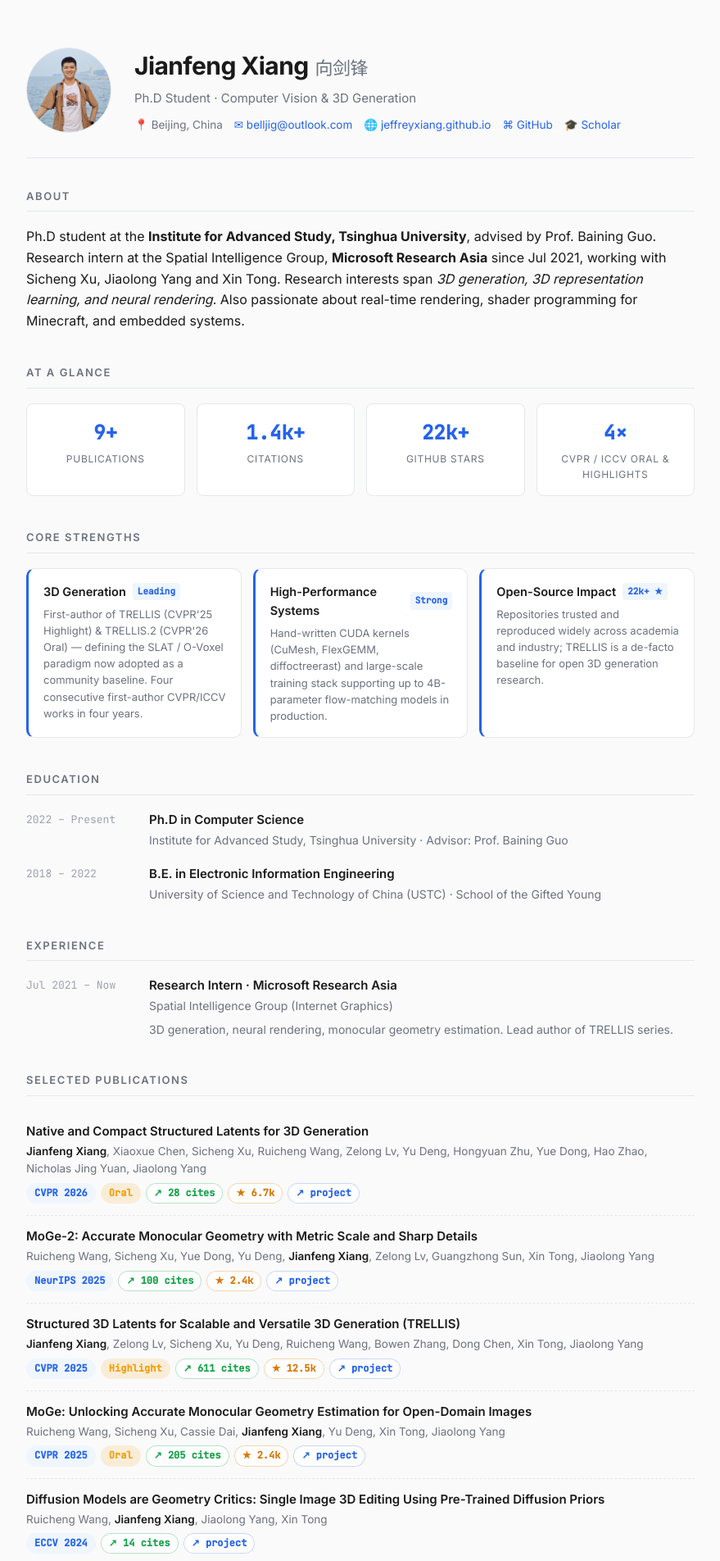
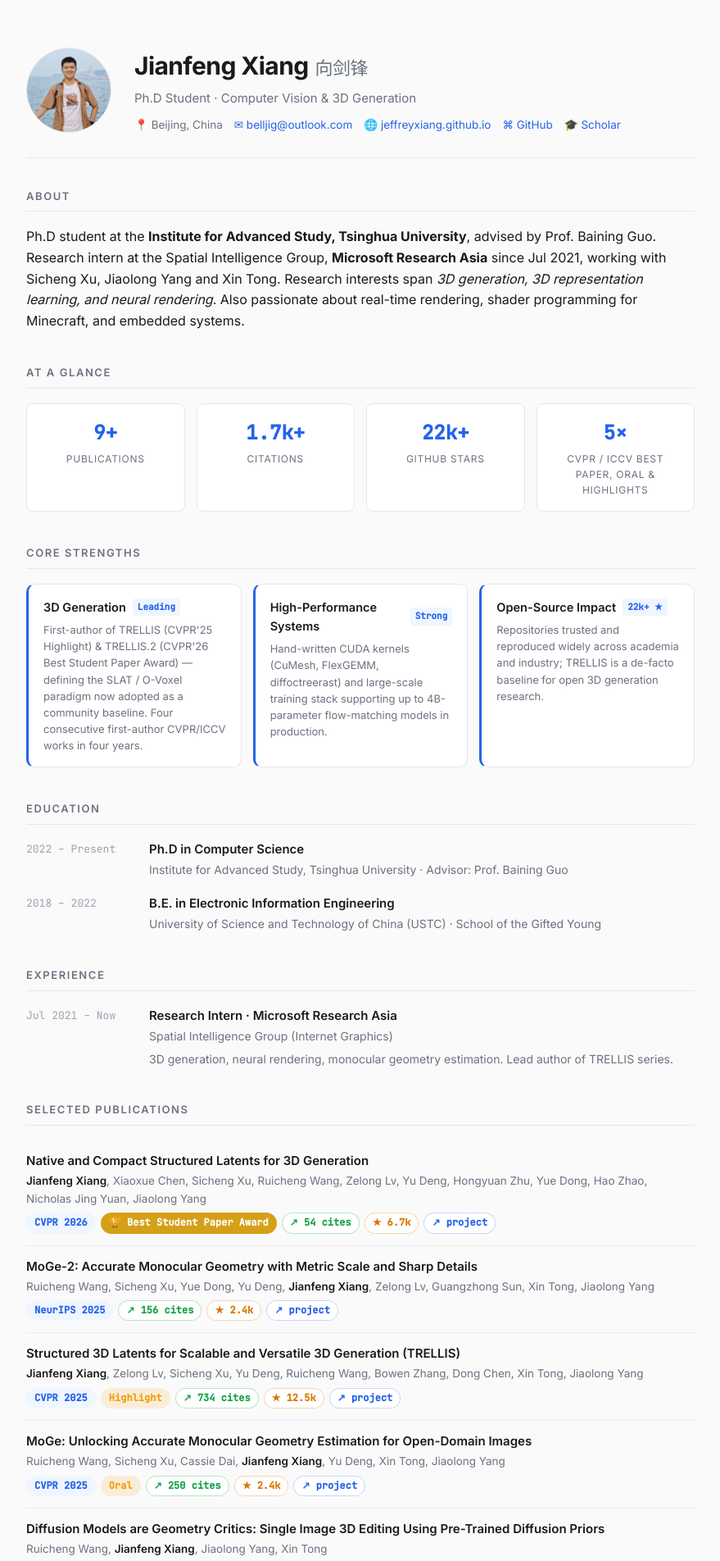
Before and after one commit to JeffreyXiang/jeffreyxiang.github.io, a Jekyll site: the page resume.html, which Jekyll copies as it is, in a window 1280 px wide. Shown: the top 1904 px of the page at 82% size, without its empty margins (200-1079 px from the left). Built offline with Jekyll 4.4.1, drawn with Linux system fonts in a browser that asks for light colours; comment, search, counter and statistics services are not loaded; some of the changed text lies outside the part shown.

Commit message:
update publication details and add best paper award badge

```diff
--- a/resume.html
+++ b/resume.html
@@ -187,6 +187,7 @@
   .pill:hover { text-decoration: none; border-color: var(--accent); color: var(--accent); }
   .pill-venue { background: var(--accent-soft); color: var(--accent); border-color: transparent; }
   .pill-oral { background: rgba(245,158,11,0.14); color: var(--highlight); border-color: transparent; }
+  .pill-best { background: #d4a017; color: #ffffff; border-color: transparent; }
   .pill-cite { color: #16a34a; border-color: rgba(22,163,74,0.3); }
   .pill-star { color: #d97706; border-color: rgba(217,119,6,0.3); }
   .pill-link { color: var(--accent); border-color: rgba(37,99,235,0.25); }
@@ -411,9 +412,9 @@
     <h2>At a Glance</h2>
     <div class="stats">
       <div class="stat"><div class="num">9+</div><div class="label">Publications</div></div>
-      <div class="stat"><div class="num">1.4k+</div><div class="label">Citations</div></div>
+      <div class="stat"><div class="num">1.7k+</div><div class="label">Citations</div></div>
       <div class="stat"><div class="num">22k+</div><div class="label">GitHub Stars</div></div>
-      <div class="stat"><div class="num">4×</div><div class="label">CVPR / ICCV Oral &amp; Highlights</div></div>
+      <div class="stat"><div class="num">5×</div><div class="label">CVPR / ICCV Best Paper, Oral &amp; Highlights</div></div>
     </div>
   </section>
 
@@ -422,7 +423,7 @@
     <div class="strengths">
       <div class="strength">
         <h3>3D Generation <span class="level">Leading</span></h3>
-        <p>First-author of TRELLIS (CVPR'25 Highlight) &amp; TRELLIS.2 (CVPR'26 Oral) — defining the SLAT / O-Voxel paradigm now adopted as a community baseline. Four consecutive first-author CVPR/ICCV works in four years.</p>
+        <p>First-author of TRELLIS (CVPR'25 Highlight) &amp; TRELLIS.2 (CVPR'26 Best Student Paper Award) — defining the SLAT / O-Voxel paradigm now adopted as a community baseline. Four consecutive first-author CVPR/ICCV works in four years.</p>
       </div>
       <div class="strength">
         <h3>High-Performance Systems <span class="level">Strong</span></h3>
@@ -473,8 +474,8 @@
       <div class="pub-authors"><span class="me">Jianfeng Xiang</span>, Xiaoxue Chen, Sicheng Xu, Ruicheng Wang, Zelong Lv, Yu Deng, Hongyuan Zhu, Yue Dong, Hao Zhao, Nicholas Jing Yuan, Jiaolong Yang</div>
       <div class="pub-venue">
         <span class="pill pill-venue">CVPR 2026</span>
-        <span class="pill pill-oral">Oral</span>
-        <span class="pill pill-cite">↗ 28 cites</span>
+        <span class="pill pill-best">🏆 Best Student Paper Award</span>
+        <span class="pill pill-cite">↗ 54 cites</span>
         <a class="pill pill-star" data-repo="microsoft/TRELLIS.2" href="https://github.com/microsoft/TRELLIS.2" target="_blank">★ 6.7k</a>
         <a class="pill pill-link" href="https://microsoft.github.io/TRELLIS.2" target="_blank">↗ project</a>
       </div>
@@ -485,7 +486,7 @@
       <div class="pub-authors">Ruicheng Wang, Sicheng Xu, Yue Dong, Yu Deng, <span class="me">Jianfeng Xiang</span>, Zelong Lv, Guangzhong Sun, Xin Tong, Jiaolong Yang</div>
       <div class="pub-venue">
         <span class="pill pill-venue">NeurIPS 2025</span>
-        <span class="pill pill-cite">↗ 100 cites</span>
+        <span class="pill pill-cite">↗ 156 cites</span>
         <a class="pill pill-star" data-repo="microsoft/MoGe" href="https://github.com/microsoft/MoGe" target="_blank">★ 2.4k</a>
         <a class="pill pill-link" href="https://wangrc.site/MoGe2Page/" target="_blank">↗ project</a>
       </div>
@@ -497,7 +498,7 @@
       <div class="pub-venue">
         <span class="pill pill-venue">CVPR 2025</span>
         <span class="pill pill-oral">Highlight</span>
-        <span class="pill pill-cite">↗ 611 cites</span>
+        <span class="pill pill-cite">↗ 734 cites</span>
         <a class="pill pill-star" data-repo="microsoft/TRELLIS" href="https://github.com/microsoft/TRELLIS" target="_blank">★ 12.5k</a>
         <a class="pill pill-link" href="https://trellis3d.github.io/" target="_blank">↗ project</a>
       </div>
@@ -509,7 +510,7 @@
       <div class="pub-venue">
         <span class="pill pill-venue">CVPR 2025</span>
         <span class="pill pill-oral">Oral</span>
-        <span class="pill pill-cite">↗ 205 cites</span>
+        <span class="pill pill-cite">↗ 250 cites</span>
         <a class="pill pill-star" data-repo="microsoft/MoGe" href="https://github.com/microsoft/MoGe" target="_blank">★ 2.4k</a>
         <a class="pill pill-link" href="https://wangrc.site/MoGePage/" target="_blank">↗ project</a>
       </div>
@@ -520,7 +521,7 @@
       <div class="pub-authors">Ruicheng Wang, <span class="me">Jianfeng Xiang</span>, Jiaolong Yang, Xin Tong</div>
       <div class="pub-venue">
         <span class="pill pill-venue">ECCV 2024</span>
-        <span class="pill pill-cite">↗ 14 cites</span>
+        <span class="pill pill-cite">↗ 18 cites</span>
         <a class="pill pill-link" href="https://wangrc.site/Diff3DEdit/" target="_blank">↗ project</a>
       </div>
     </div>
@@ -530,7 +531,7 @@
       <div class="pub-authors">Yue Wu, Sicheng Xu, <span class="me">Jianfeng Xiang</span>, Fangyun Wei, Qifeng Chen, Jiaolong Yang, Xin Tong</div>
       <div class="pub-venue">
         <span class="pill pill-venue">SIGGRAPH Asia 2023</span>
-        <span class="pill pill-cite">↗ 29 cites</span>
+        <span class="pill pill-cite">↗ 30 cites</span>
         <a class="pill pill-link" href="https://yuewuhkust.github.io/AniPortraitGAN/" target="_blank">↗ project</a>
       </div>
     </div>
@@ -540,7 +541,7 @@
       <div class="pub-authors"><span class="me">Jianfeng Xiang</span>, Jiaolong Yang, Binbin Huang, Xin Tong</div>
       <div class="pub-venue">
         <span class="pill pill-venue">ICCV 2023</span>
-        <span class="pill pill-cite">↗ 91 cites</span>
+        <span class="pill pill-cite">↗ 92 cites</span>
         <a class="pill pill-star" data-repo="JeffreyXiang/ivid" href="https://github.com/JeffreyXiang/ivid" target="_blank">★ 314</a>
         <a class="pill pill-link" href="https://jeffreyxiang.github.io/ivid/" target="_blank">↗ project</a>
       </div>
@@ -551,7 +552,7 @@
       <div class="pub-authors"><span class="me">Jianfeng Xiang</span>, Jiaolong Yang, Yu Deng, Xin Tong</div>
       <div class="pub-venue">
         <span class="pill pill-venue">ICCV 2023</span>
-        <span class="pill pill-cite">↗ 100 cites</span>
+        <span class="pill pill-cite">↗ 101 cites</span>
         <a class="pill pill-star" data-repo="JeffreyXiang/GRAM-HD" href="https://github.com/JeffreyXiang/GRAM-HD" target="_blank">★ 40</a>
         <a class="pill pill-link" href="https://jeffreyxiang.github.io/GRAM-HD/" target="_blank">↗ project</a>
       </div>
@@ -563,7 +564,7 @@
       <div class="pub-venue">
         <span class="pill pill-venue">CVPR 2022</span>
         <span class="pill pill-oral">Oral</span>
-        <span class="pill pill-cite">↗ 305 cites</span>
+        <span class="pill pill-cite">↗ 308 cites</span>
         <a class="pill pill-link" href="https://yudeng.github.io/GRAM/" target="_blank">↗ project</a>
       </div>
     </div>
@@ -577,7 +578,7 @@
           <a href="https://github.com/microsoft/TRELLIS.2" target="_blank">microsoft/TRELLIS.2</a>
           <span class="stars" data-repo="microsoft/TRELLIS.2">★ 6.7k</span>
         </div>
-        <div class="repo-desc">Native and Compact Structured Latents for 3D Generation — CVPR 2026 Oral (lead author).</div>
+        <div class="repo-desc">Native and Compact Structured Latents for 3D Generation — CVPR 2026 Best Student Paper Award (lead author).</div>
       </div>
       <div class="repo">
         <div class="repo-name">
```
